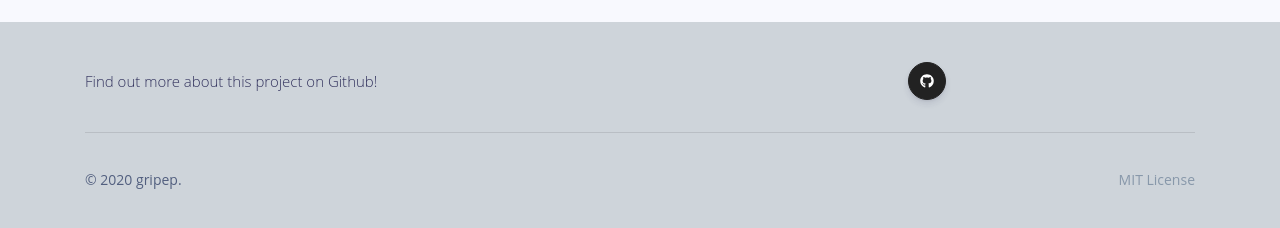
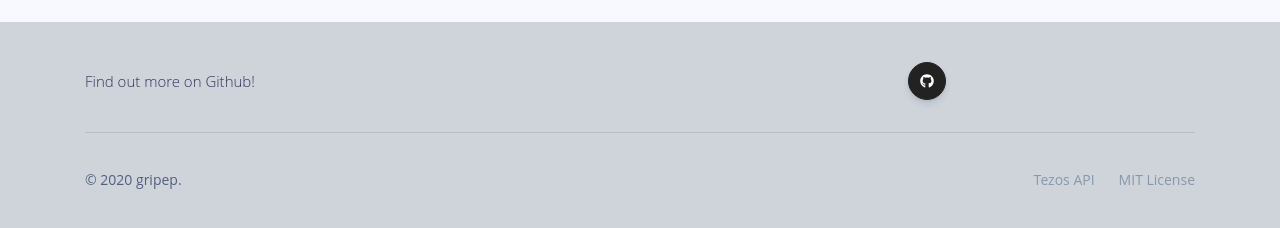
Before and after one commit to gripep/tz-SLOT, a React (Create React App) app: page / in a window 1280 px wide. Shown: the part 684-912 px from the top of the page. Built offline with nearby package versions, Linux system fonts and the light colour scheme.

Commit message:
Added link to Tezos API

```diff
--- a/src/components/Footer.js
+++ b/src/components/Footer.js
@@ -23,14 +23,14 @@ export class Footer extends Component {
             <Row className="row-grid align-items-center mb-1">
               <Col lg="6">
                 <h4 className="mb-0 font-weight-light">
-                  Find out more about this project on Github!
+                  Find out more on Github!
                 </h4>
               </Col>
               <Col className="text-lg-center btn-wrapper" lg="6">
                 <Button
                   className="btn-icon-only rounded-circle ml-1"
                   color="github"
-                  href="https://github.com/gripep/tzstats"
+                  href="https://github.com/gripep"
                   id="tooltip495507257"
                   target="_blank"
                 >
@@ -54,6 +54,14 @@ export class Footer extends Component {
                 <Nav className=" nav-footer justify-content-end">
                   <NavItem>
                     <NavLink
+                      href="https://tzstats.com/docs/api/index.html"
+                      target="_blank"
+                    >
+                      Tezos API
+                    </NavLink>
+                  </NavItem>
+                  <NavItem>
+                    <NavLink
                       href="https://github.com/gripep/tzstats/blob/master/LICENSE.md"
                       target="_blank"
                     >
```
